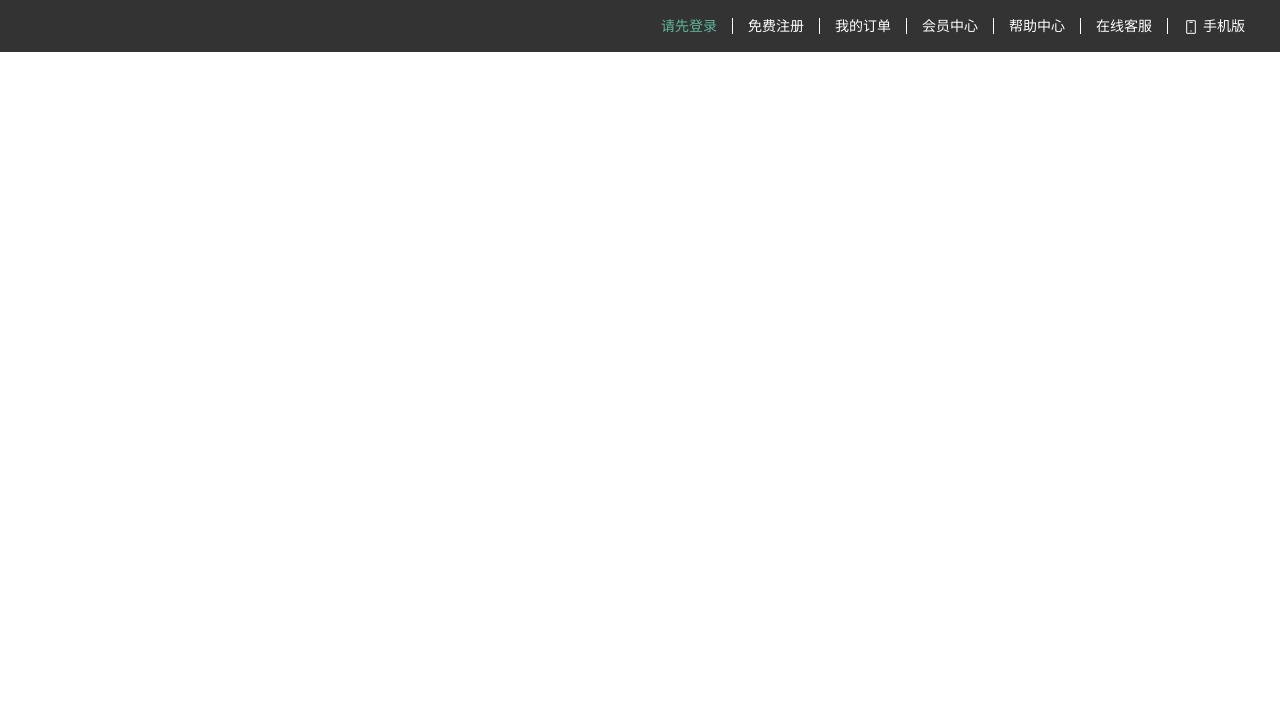
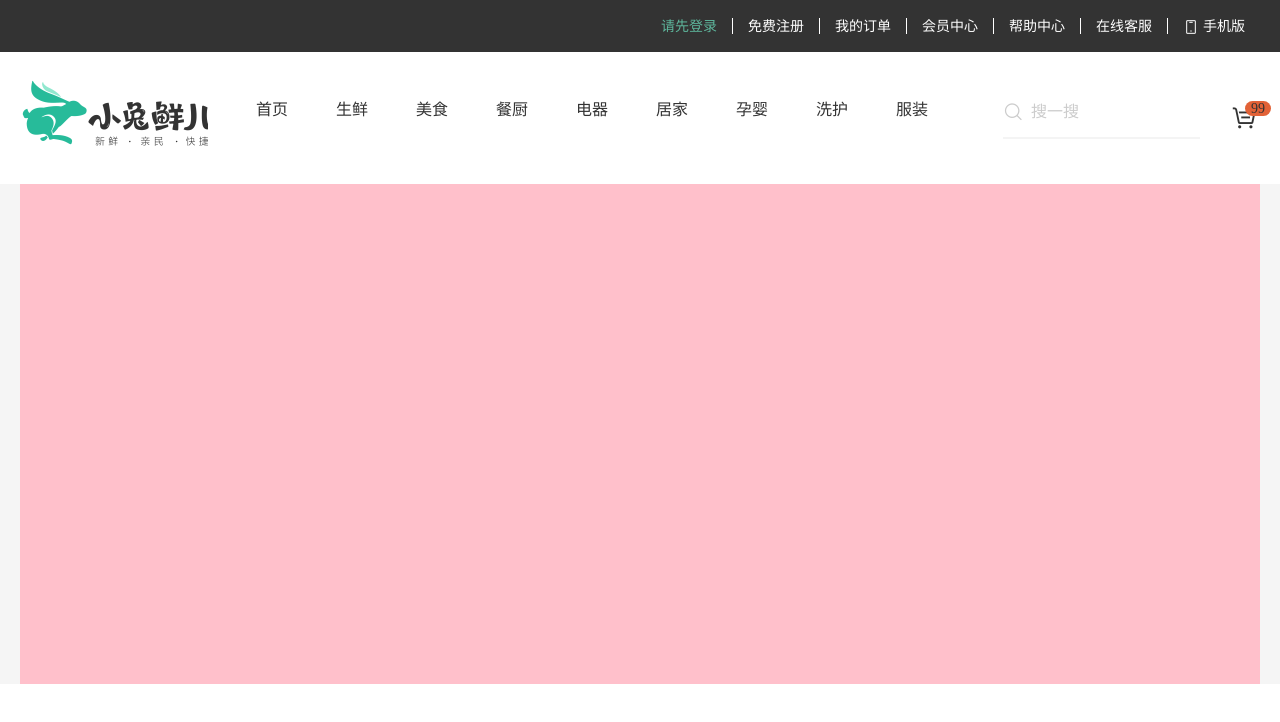
Before and after one commit to AllSun/tuerxian, a plain HTML site: page index.html in a window 1280 px wide. Drawn offline with Linux system fonts and the light colour scheme.

Commit message:
头部布局

```diff
--- a/css/index.css
+++ b/css/index.css
@@ -1,3 +1,4 @@
+/* 快捷导航 */
 .shortcut{
     background-color: #333333;
 }
@@ -30,3 +31,97 @@
 .shortcut .login{
     color: #5EB69C;
 }
+
+/* 头部导航 */
+.header  {
+    display:flex;
+    align-items: center;
+    height: 88px;
+    margin:22px auto;
+    /* background-color:pink; */
+
+}
+
+.header .logo{
+    width: 200px;
+    height: 88px;
+    background-image: url(../images/logo.png);
+}
+
+.header .nav ul{
+    display:flex;
+    height: 88px;
+    align-items: center;
+
+}
+.header .nav ul li{
+    padding-left:48px;
+}
+
+.header .nav ul a{
+    display: block;
+    width: 32px;
+    height: 22px;
+    padding-bottom: 40px;
+}
+
+.header .nav ul a:hover{
+    display: block;
+    border-bottom: 2px solid #5EB69C;
+    color: #5EB69C;
+}
+
+.header .search {
+    display: flex;
+    align-items: center;
+    margin-left: 75px;
+    padding-bottom: 10px;
+    border-bottom: 2px solid #F4F4F4;
+}
+.header .search input{
+    height: 22px;
+}
+
+.header .search input::placeholder{
+    padding-left: 8px;
+    font-size: 16px;
+    color: #CCCCCC;
+}
+
+.header .search .icon-search{
+    font-size: 20px;
+    color: #CCCCCC;
+}
+
+.header .cart {
+    position: relative;
+    margin-left: 30px;
+}
+
+.header .cart .icon-cart-full{
+    font-size: 30px;
+}
+
+.header .cart p{
+    position:absolute;
+    left:15px;
+    top:5px;
+    height: 15px;
+    padding: 0 6px;
+    font-size: 14px;
+    text-align: center;
+    line-height: 15px;
+    background-color: #E26237;
+    border-radius: 8px;
+}
+
+ /* banner */
+ .banner {
+    height: 500px;
+    background-color: #F5F5F5;
+ }
+
+ .banner .wrapper{
+    height: 100%;
+    background-color: pink;
+ }
--- a/index.html
+++ b/index.html
@@ -29,8 +29,44 @@
           <li><a href="#">会员中心</a></li>
           <li><a href="#">帮助中心</a></li>
           <li><a href="#">在线客服</a></li>
-          <li><a href="#"><span class="iconfont icon-mobile-phone"></span>手机版</a></li>
+          <li>
+            <a href="#"
+              ><span class="iconfont icon-mobile-phone"></span>手机版</a
+            >
+          </li>
         </ul>
+      </div>
+    </div>
+
+    <!-- 头部导航 -->
+    <div class="header wrapper">
+      <div class="logo"></div>
+      <div class="nav">
+        <ul>
+          <li><a href="#">首页</a></li>
+          <li><a href="#">生鲜</a></li>
+          <li><a href="#">美食</a></li>
+          <li><a href="#">餐厨</a></li>
+          <li><a href="#">电器</a></li>
+          <li><a href="#">居家</a></li>
+          <li><a href="#">孕婴</a></li>
+          <li><a href="#">洗护</a></li>
+          <li><a href="#">服装</a></li>
+        </ul>
+      </div>
+      <div class="search">
+        <span class="iconfont icon-search"></span
+        ><input type="text" placeholder="搜一搜" />
+      </div>
+      <div class="cart">
+        <span class="iconfont icon-cart-full"><p>99</p></span>
+      </div>
+    </div>
+
+    <!-- banner -->
+    <div class="banner">
+      <div class="wrapper">
+
       </div>
     </div>
   </body>
```
Also changed, not shown: 1 other file.
